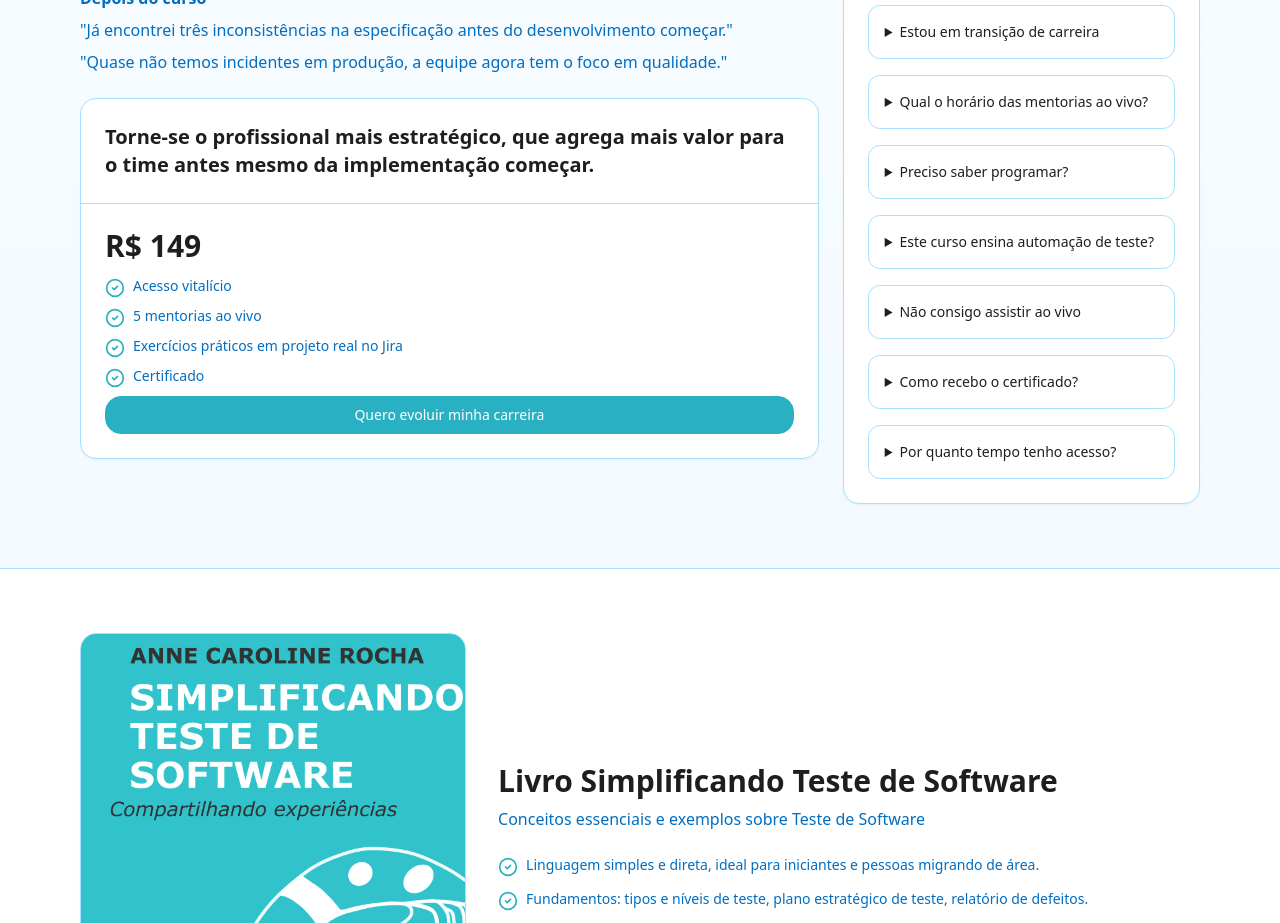
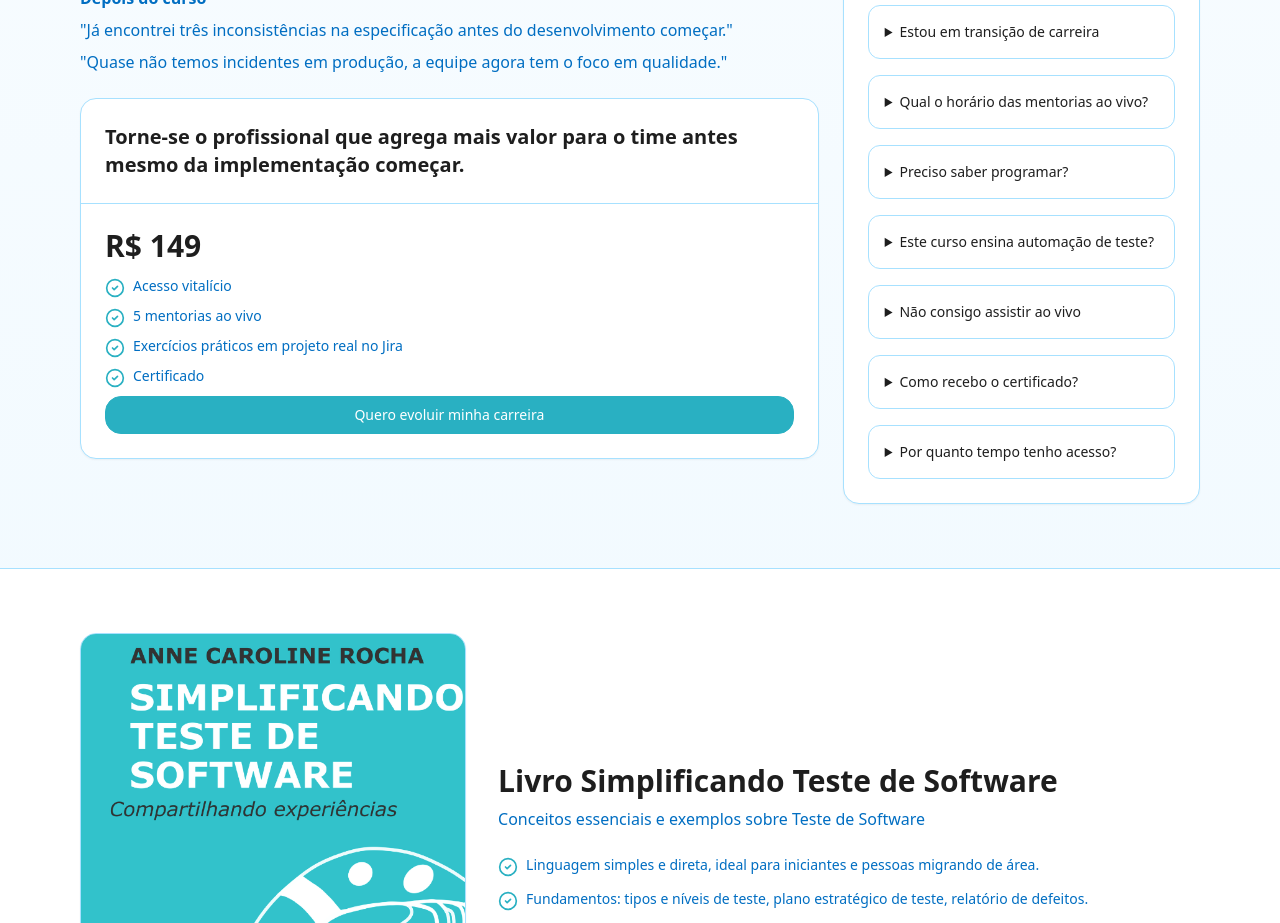
Before and after one commit to carolsprak/cursos, a React (Vite) app: page / in a window 1280 px wide. Shown: the part 4400-5323 px from the top of the page. Built offline with nearby package versions, Linux system fonts and the light colour scheme.

Commit message:
Refine CardTitle text for clarity

```diff
--- a/src/App.jsx
+++ b/src/App.jsx
@@ -391,7 +391,7 @@ export default function LandingCursoTesteBasico() {
             <div className="grid md:grid-cols-1 gap-6 mt-6">
               <Card className="rounded-2xl">
                 <CardHeader>
-                  <CardTitle className="text-xl">Torne-se o profissional mais estratégico, que agrega mais valor para o time antes mesmo da implementação começar.</CardTitle>
+                  <CardTitle className="text-xl">Torne-se o profissional que agrega mais valor para o time antes mesmo da implementação começar.</CardTitle>
                 </CardHeader>
                 <CardContent className="space-y-3 text-sm">
                   <div className="text-3xl font-black text-insprak-900">R$ 149</div>
```
